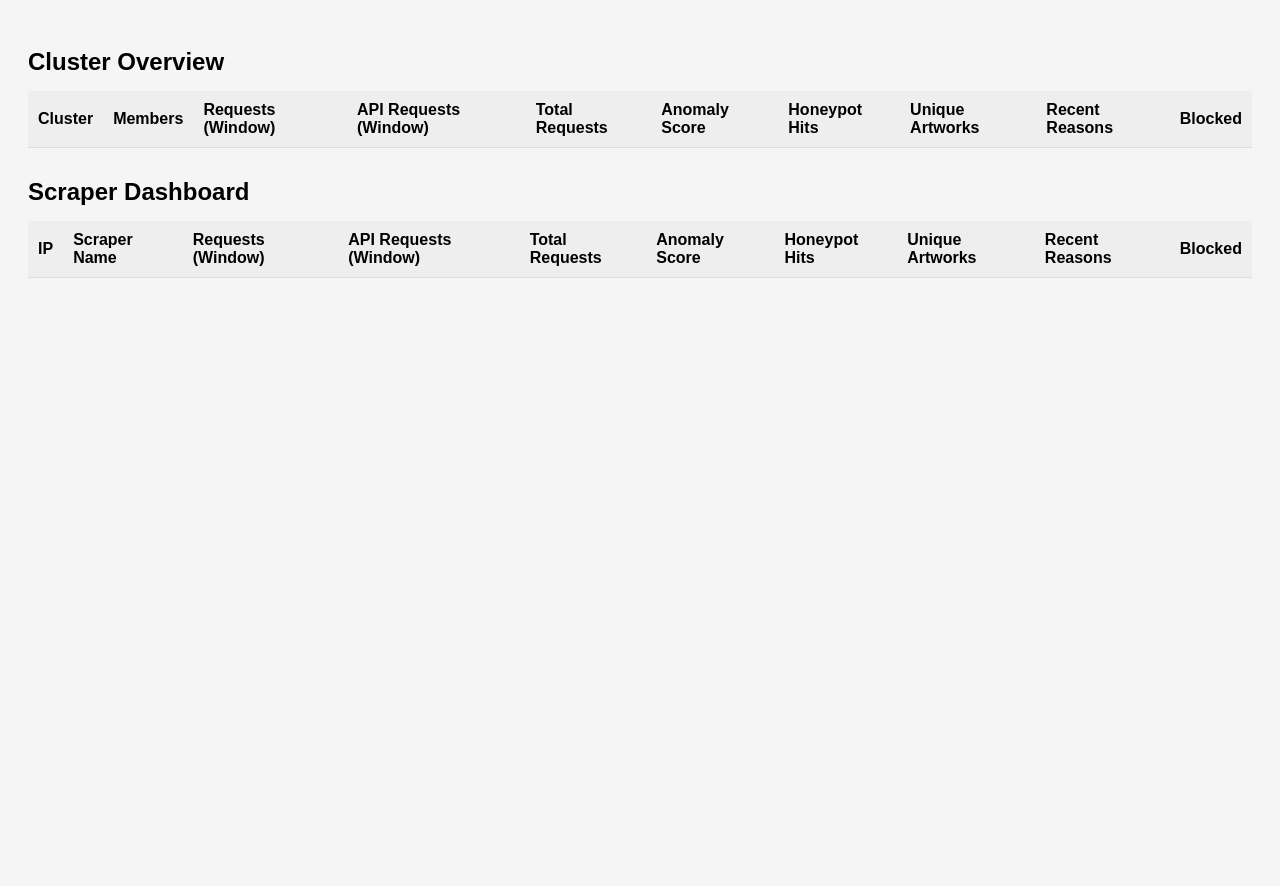
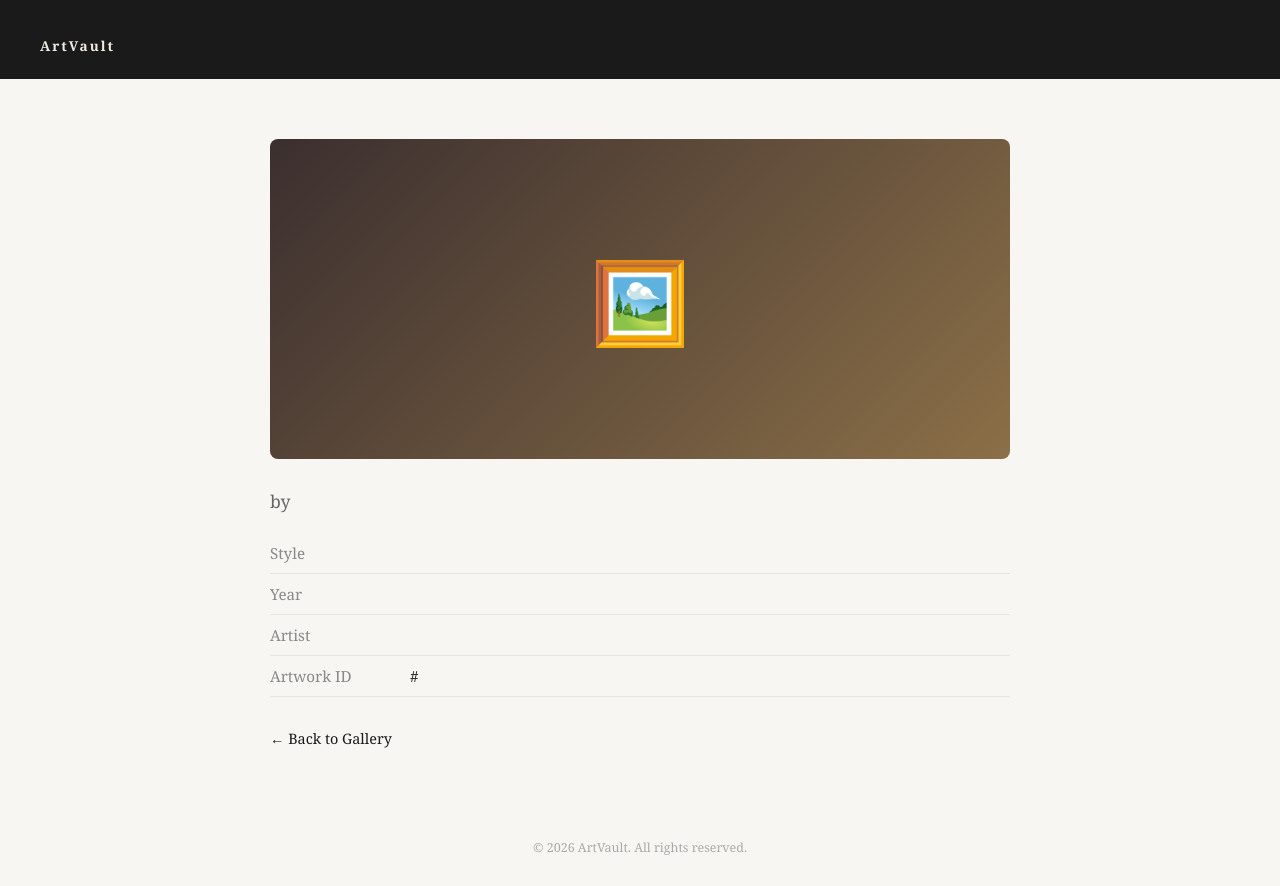
Before and after one commit to jm-mat/148_Project-Security_Scenario-Art_Protection, a Python web app: template flask_app/templates/dashboard.html in a window 1280 px wide. Before the commit the page ends 278 px from the top, so only its background shows below. Run offline with Jinja, Linux system fonts and the light colour scheme; the template is opened without the code that fills it, so the values that code supplies are empty.

Commit message:
Update dashboard.html

```diff
--- a/flask_app/templates/dashboard.html
+++ b/flask_app/templates/dashboard.html
@@ -1,160 +1,64 @@
 <!DOCTYPE html>
-<html>
+<html lang="en">
 <head>
-    <meta charset="UTF-8">
-    <title>Scraper Dashboard</title>
+  <meta charset="UTF-8"/>
+  <title>{{ artwork.title }} — ArtVault</title>
+  <style>
+    * { box-sizing: border-box; margin: 0; padding: 0; }
+    body { font-family: 'Georgia', serif; background: #f8f6f2; color: #222; }
+    header {
+      background: #1a1a1a; color: #f0ece4; padding: 20px 40px;
+    }
+    header h1 { font-size: 1.8rem; letter-spacing: 2px; }
+    header a  { color: #aaa; text-decoration: none; font-size: 0.85rem; }
 
-    <style>
-        body {
-            font-family: Arial, sans-serif;
-            background: #f5f5f5;
-            padding: 20px;
-        }
+    .container { max-width: 800px; margin: 60px auto; padding: 0 30px; }
 
-        h2 {
-            margin-bottom: 15px;
-        }
+    .artwork-display {
+      width: 100%; height: 320px;
+      background: linear-gradient(135deg, #3b2f2f, #8b6f47);
+      border-radius: 8px; display: flex; align-items: center;
+      justify-content: center; font-size: 5rem; margin-bottom: 30px;
+    }
 
-        table {
-            width: 100%;
-            border-collapse: collapse;
-            background: white;
-            margin-bottom: 30px;
-        }
+    h2 { font-size: 2rem; margin-bottom: 8px; }
+    .artist { font-size: 1.1rem; color: #666; margin-bottom: 20px; }
 
-        th, td {
-            padding: 10px;
-            border-bottom: 1px solid #ddd;
-            text-align: left;
-        }
+    table { width: 100%; border-collapse: collapse; margin-bottom: 30px; }
+    td { padding: 10px 0; border-bottom: 1px solid #e8e4de; font-size: 0.95rem; }
+    td:first-child { color: #888; width: 140px; }
 
-        th {
-            background: #eee;
-        }
+    .price { font-size: 1.4rem; font-weight: bold; color: #2c5f2e; margin-bottom: 20px; }
+    .back  { color: #1a1a1a; text-decoration: none; font-size: 0.9rem; }
+    .back:hover { text-decoration: underline; }
 
-        tr:hover {
-            background: #f0f0f0;
-        }
-
-        .blocked {
-            background: #ffdddd;
-        }
-    </style>
+    footer { text-align:center; padding:30px; font-size:0.78rem; color:#aaa; margin-top:60px; }
+  </style>
 </head>
-
 <body>
 
-    <h2>Cluster Overview</h2>
+<header>
+  <h1><a href="/" style="color:#f0ece4;text-decoration:none;">ArtVault</a></h1>
+</header>
 
-    <table>
-        <thead>
-            <tr>
-                <th>Cluster</th>
-                <th>Members</th>
-                <th>Requests (Window)</th>
-                <th>API Requests (Window)</th>
-                <th>Total Requests</th>
-                <th>Anomaly Score</th>
-                <th>Honeypot Hits</th>
-                <th>Unique Artworks</th>
-                <th>Recent Reasons</th>
-                <th>Blocked</th>
-            </tr>
-        </thead>
-        <tbody id="cluster-body">
-            <!-- Filled dynamically -->
-        </tbody>
-    </table>
+<div class="container">
+  <div class="artwork-display">🖼️</div>
 
+  <h2>{{ artwork.title }}</h2>
+  <div class="artist">by {{ artwork.artist }}</div>
 
-    <h2>Scraper Dashboard</h2>
+  <table>
+    <tr><td>Style</td><td>{{ artwork.style }}</td></tr>
+    <tr><td>Year</td><td>{{ artwork.year }}</td></tr>
+    <tr><td>Artist</td><td>{{ artwork.artist }}</td></tr>
+    <tr><td>Artwork ID</td><td>#{{ artwork.id }}</td></tr>
+  </table>
 
-    <table>
-        <thead>
-            <tr>
-                <th>IP</th>
-                <th>Scraper Name</th>
-                <th>Requests (Window)</th>
-                <th>API Requests (Window)</th>
-                <th>Total Requests</th>
-                <th>Anomaly Score</th>
-                <th>Honeypot Hits</th>
-                <th>Unique Artworks</th>
-                <th>Recent Reasons</th>
-                <th>Blocked</th>
-            </tr>
-        </thead>
-        <tbody id="scraper-body">
-            <!-- Filled dynamically -->
-        </tbody>
-    </table>
+  <div class="price">{{ artwork.price }}</div>
+  <a class="back" href="/">&larr; Back to Gallery</a>
+</div>
 
-    <script>
-        async function loadStats() {
-            const res = await fetch("/admin/stats");
-            const data = await res.json();
-
-            /* Populate CLUSTER table */
-            const clusterBody = document.getElementById("cluster-body");
-            clusterBody.innerHTML = "";
-
-            Object.entries(data.cluster_stats).forEach(([cluster, s]) => {
-                const row = document.createElement("tr");
-
-                if (s.blocked) {
-                    row.classList.add("blocked");
-                }
-
-                row.innerHTML = `
-                    <td>${cluster}</td>
-                    <td>${s.members.join("<br>")}</td>
-                    <td>${s.requests_in_window}</td>
-                    <td>${s.api_requests_in_window}</td>
-                    <td>${s.total_requests}</td>
-                    <td>${s.anomaly_score}</td>
-                    <td>${s.honeypot_hits}</td>
-                    <td>${s.unique_artworks_scraped}</td>
-                    <td>${s.recent_reasons.map(r => r.reason).join("<br>")}</td>
-                    <td>${s.blocked ? "Yes" : "No"}</td>
-                `;
-
-                clusterBody.appendChild(row);
-            });
-
-
-            /* Populate IP table */
-            const body = document.getElementById("scraper-body");
-            body.innerHTML = "";
-
-            const stats = data.ip_stats;
-
-            Object.entries(stats).forEach(([ip, s]) => {
-                const row = document.createElement("tr");
-
-                if (s.blocked) {
-                    row.classList.add("blocked");
-                }
-
-                row.innerHTML = `
-                    <td>${s.ip}</td>
-                    <td>${s.scraper_name}</td>
-                    <td>${s.requests_in_window}</td>
-                    <td>${s.api_requests_in_window}</td>
-                    <td>${s.total_requests}</td>
-                    <td>${s.anomaly_score}</td>
-                    <td>${s.honeypot_hits}</td>
-                    <td>${s.unique_artworks_scraped}</td>
-                    <td>${s.recent_reasons.map(r => r.reason).join("<br>")}</td>
-                    <td>${s.blocked ? "Yes" : "No"}</td>
-                `;
-
-                body.appendChild(row);
-            });
-        }
-
-        loadStats();
-        setInterval(loadStats, 2000);
-    </script>
+<footer>&copy; 2026 ArtVault. All rights reserved.</footer>
 
 </body>
 </html>
```
